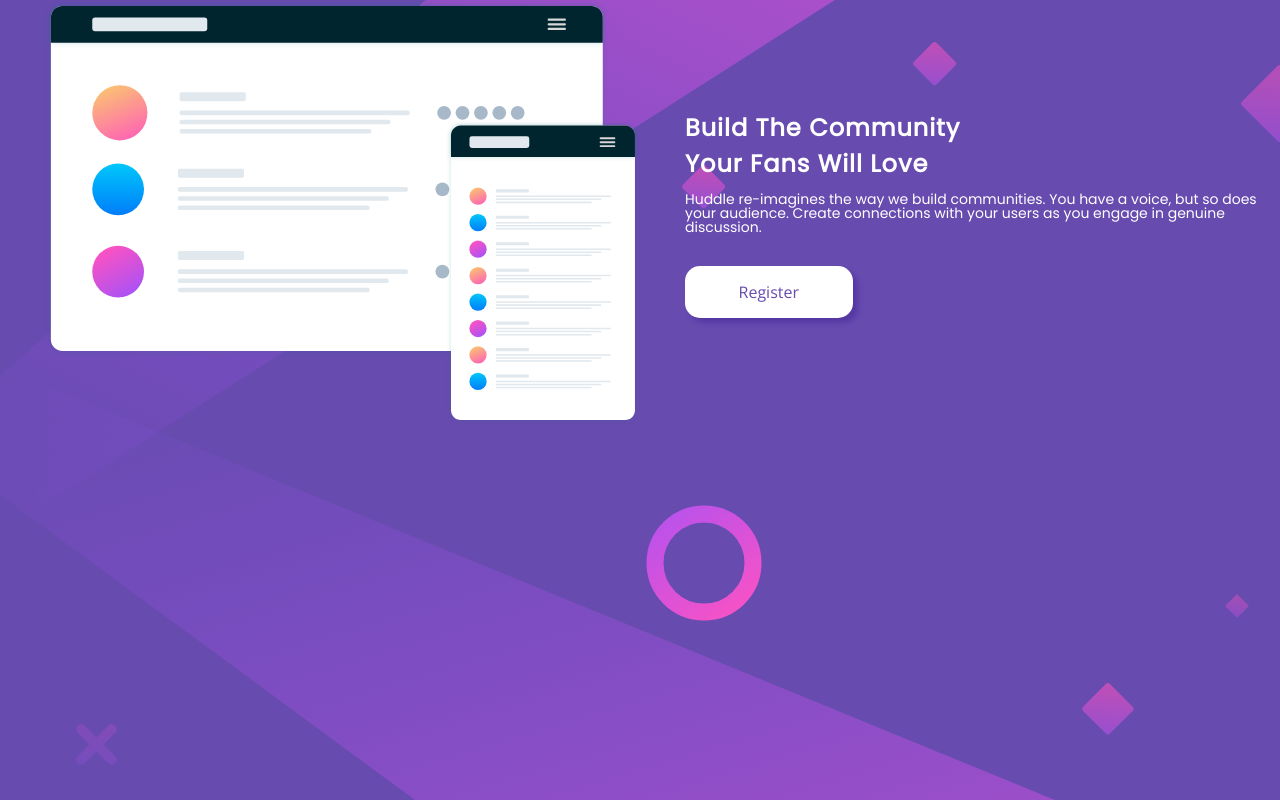
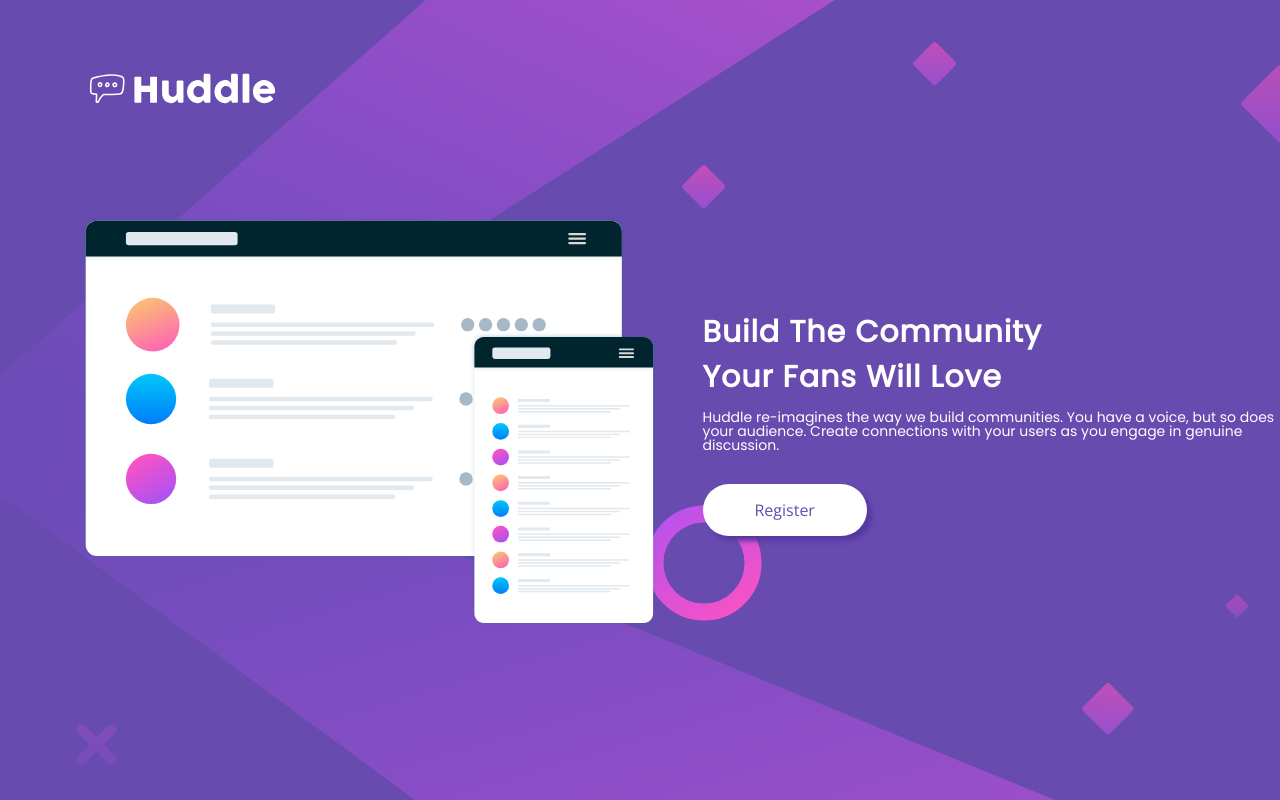
Before and after one commit to amorimeve/huddle-landing-page-with-single-introductory-section, a plain HTML site: page index.html in a window 1280 px wide. Drawn offline with nearby package versions, Linux system fonts and the light colour scheme.

Commit message:
progresso

```diff
--- a/index.html
+++ b/index.html
@@ -10,12 +10,12 @@
   <link rel="stylesheet" href="reset.css">
   <link rel="stylesheet" href="style.css">
   <title>Frontend Mentor | Huddle landing page with single introductory section</title>
-  <!-- Feel free to remove these styles or customise in your own stylesheet 👍 -->
-
 </head>
 
 <body>
-
+   <header>
+     <img src="images/logo.svg">
+  </header>
   <link href="https://fonts.googleapis.com/css2?family=Open+Sans&display=swap" rel="stylesheet">
   <main>
     <link href="https://fonts.googleapis.com/css2?family=Poppins&display=swap" rel="stylesheet">
--- a/style.css
+++ b/style.css
@@ -2,6 +2,13 @@
     font-family: 'Open Sans', sans-serif;
     background-color: hsl(257, 40%, 49%);
     background-image: url(images/bg-desktop.svg);
+}
+
+header img {
+    width: 200px;
+    margin-top: 64px;
+    margin-bottom: 100px;
+    margin-left: 80px;
 }
 
 main {
@@ -11,26 +18,30 @@
 .principal {
     display: flex;
     align-items: center;
+}
 
+.principal>div {
+    width: 1281px;
+    flex: 1;
+    margin-left: 80px;
 }
- .principal > div {
-    flex: 1;
+
+.principal>div:last-of-type {
     margin-left: 45px;
- }
+}
 
 .principal img {
     width: 100%;
 }
 
 .titulo-principal {
-    font-size: 24px;
+    font-size: 30px;
     letter-spacing: 1px;
     text-align: left;
     line-height: 1.5;
     font-weight: 700;
     color: white;
     flex: 1;
-
 }
 
 .texto {
@@ -47,7 +58,7 @@
     font-size: 16px;
     margin-top: 2em;
     border: none;
-    border-radius: 15px;
+    border-radius: 50px;
     padding: 15px;
     padding-left: 9%;
     padding-right: 9%;
@@ -56,3 +67,8 @@
     transition: 0.5s;
     font-family: 'Open Sans', sans-serif;
 }
+
+.botao:hover {
+    background: hsl(240, 14%, 99%);
+    transform: scale(1.1);
+}
```
